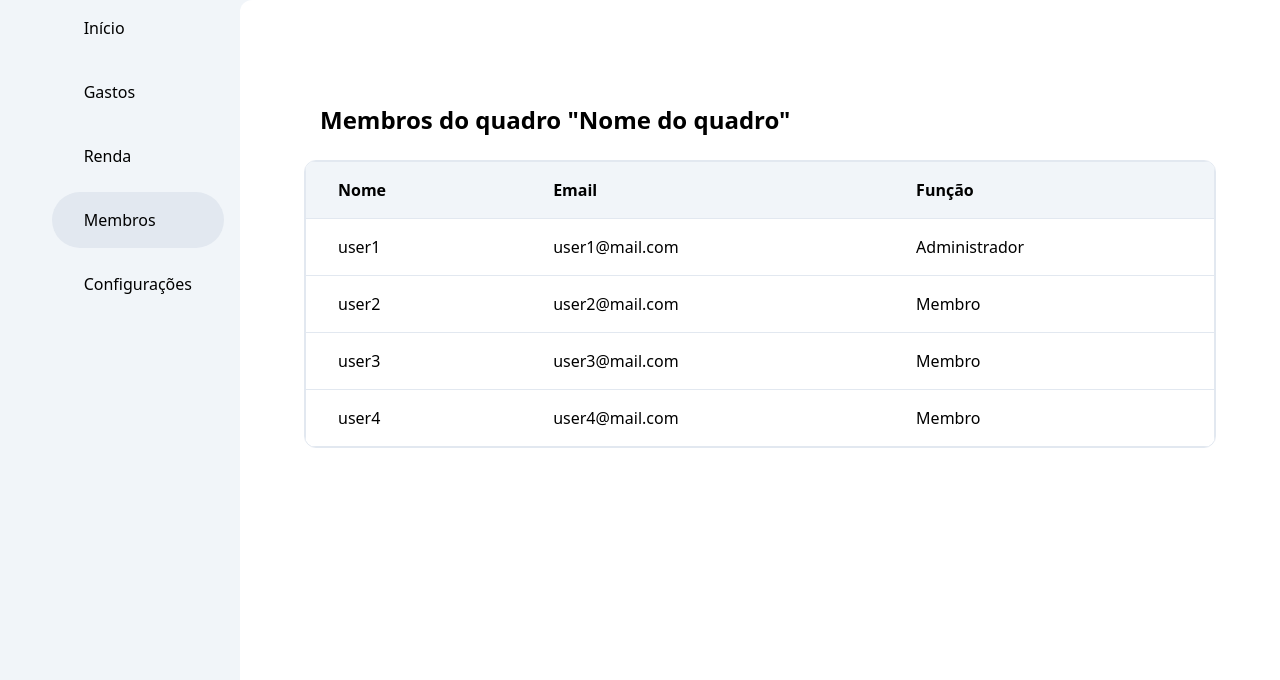
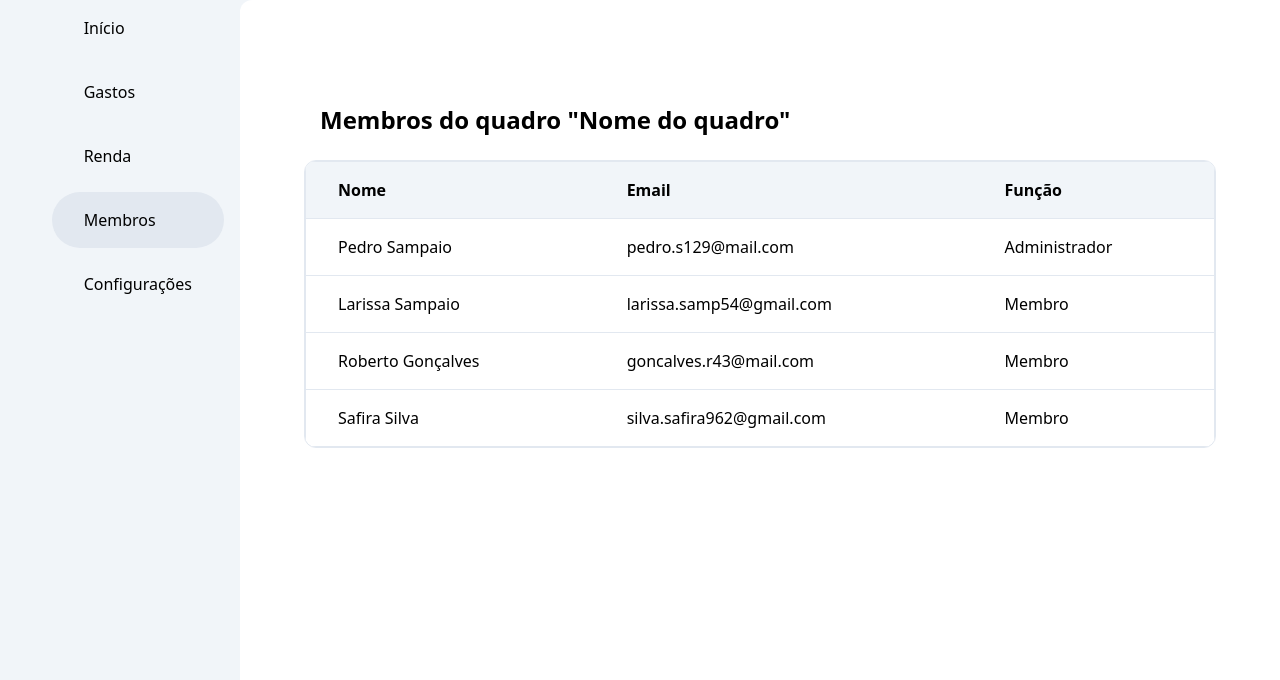
Before and after one commit to itzbigdri/projeto-integrador, a Flask app: page /quadros/quadro/membros in a window 1280 px wide. Shown: the part 120-800 px from the top of the page. Run offline with Flask 3, Linux system fonts and the light colour scheme; some libraries are stand-ins or nearby versions.

Commit message:
Preenchimento do conteúdo de esboço inicial de quadro dos membros

```diff
--- a/templates/membros.html
+++ b/templates/membros.html
@@ -11,23 +11,23 @@
                     <th class="py-4 px-8">Função</th>
                 </tr>
                 <tr class="border border-slate-200">
-                    <td class="py-4 px-8">user1</td>
-                    <td class="py-4 px-8">user1@mail.com</td>
+                    <td class="py-4 px-8">Pedro Sampaio</td>
+                    <td class="py-4 px-8">pedro.s129@mail.com</td>
                     <td class="py-4 px-8">Administrador</td>
                 </tr>
                 <tr class="border border-slate-200">
-                    <td class="py-4 px-8">user2</td>
-                    <td class="py-4 px-8">user2@mail.com</td>
+                    <td class="py-4 px-8">Larissa Sampaio</td>
+                    <td class="py-4 px-8">larissa.samp54@gmail.com</td>
                     <td class="py-4 px-8">Membro</td>
                 </tr>
                 <tr class="border border-slate-200">
-                    <td class="py-4 px-8">user3</td>
-                    <td class="py-4 px-8">user3@mail.com</td>
+                    <td class="py-4 px-8">Roberto Gonçalves</td>
+                    <td class="py-4 px-8">goncalves.r43@mail.com</td>
                     <td class="py-4 px-8">Membro</td>
                 </tr>
                 <tr class="border border-slate-200">
-                    <td class="py-4 px-8">user4</td>
-                    <td class="py-4 px-8">user4@mail.com</td>
+                    <td class="py-4 px-8">Safira Silva</td>
+                    <td class="py-4 px-8">silva.safira962@gmail.com</td>
                     <td class="py-4 px-8">Membro</td>
                 </tr>
             </table>
```
